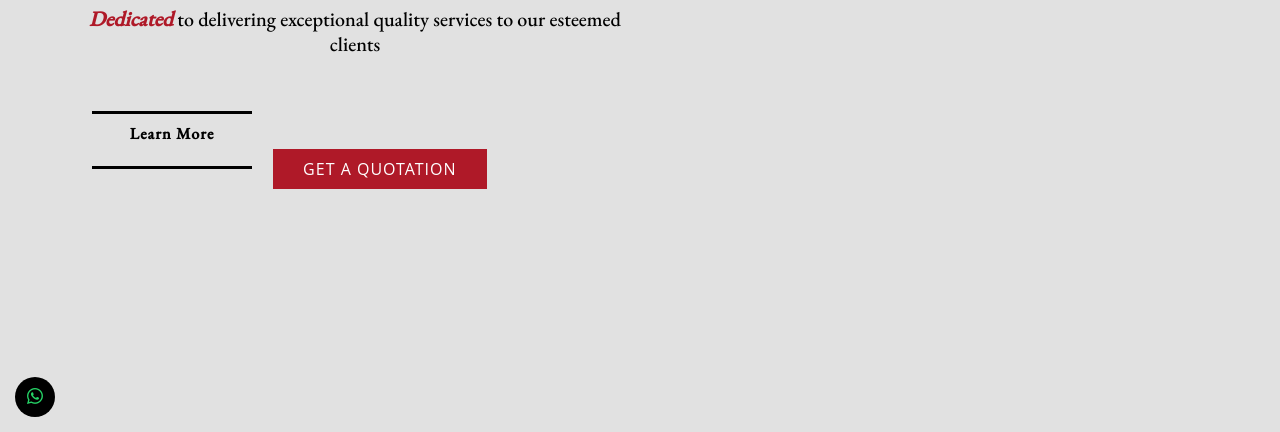
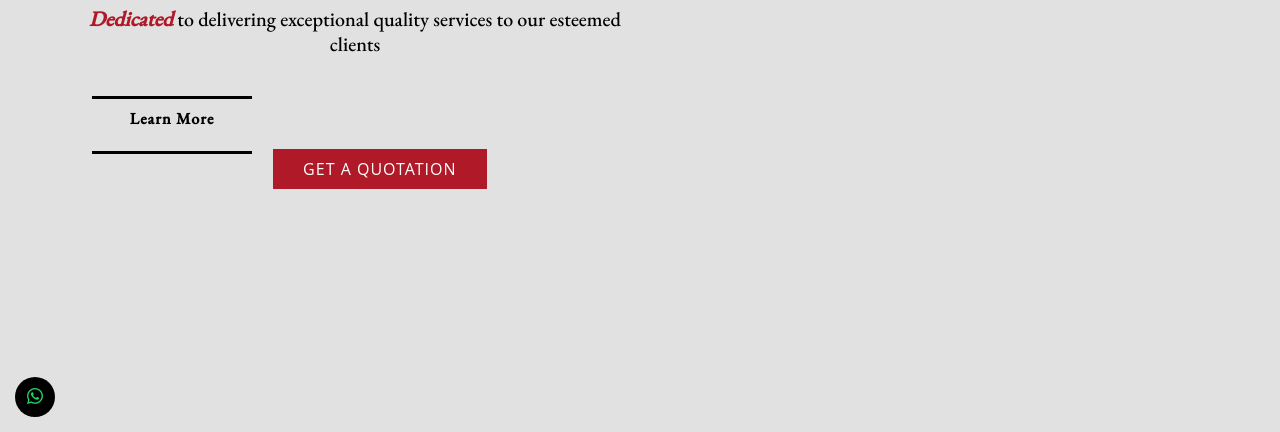
Before and after one commit to GhiaBm/Dar-Al-Tarjama-1.2, a plain HTML site: page index.html in a window 1280 px wide. Shown: the part 368-800 px from the top of the page. Drawn offline with nearby package versions, Linux system fonts and the light colour scheme; animation ran at ten frames a second; a web font is replaced by a local one.

Commit message:
Update style.css

```diff
--- a/css/style.css
+++ b/css/style.css
@@ -484,6 +484,8 @@ section {
   border-top: 3px black solid;
   border-bottom: 3px black solid;
   padding-bottom: 8%;
+  top: -5%;
+  position: relative;
 }
 #hero .btn-get-started:hover {
   background: #fff;
```
